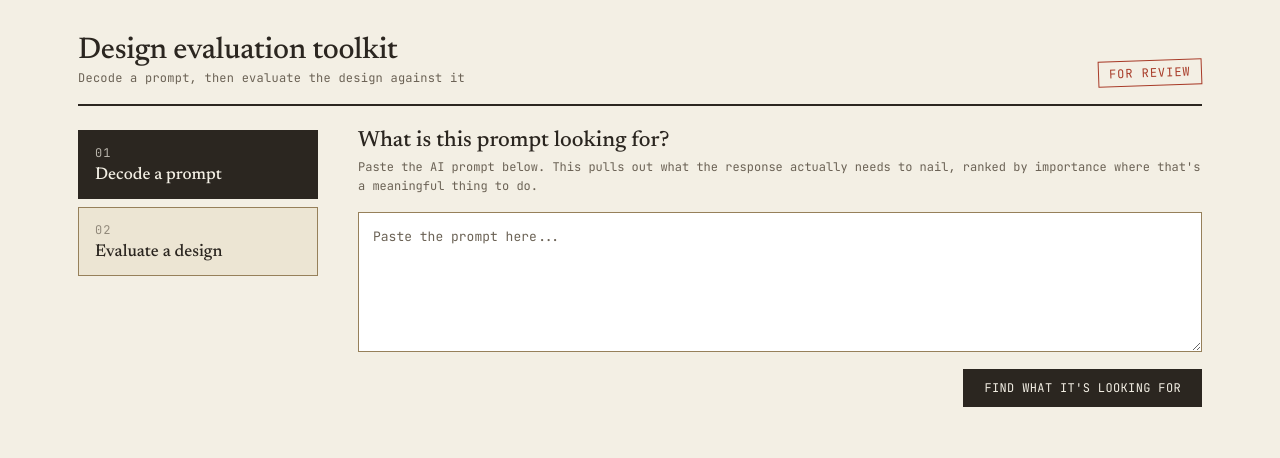
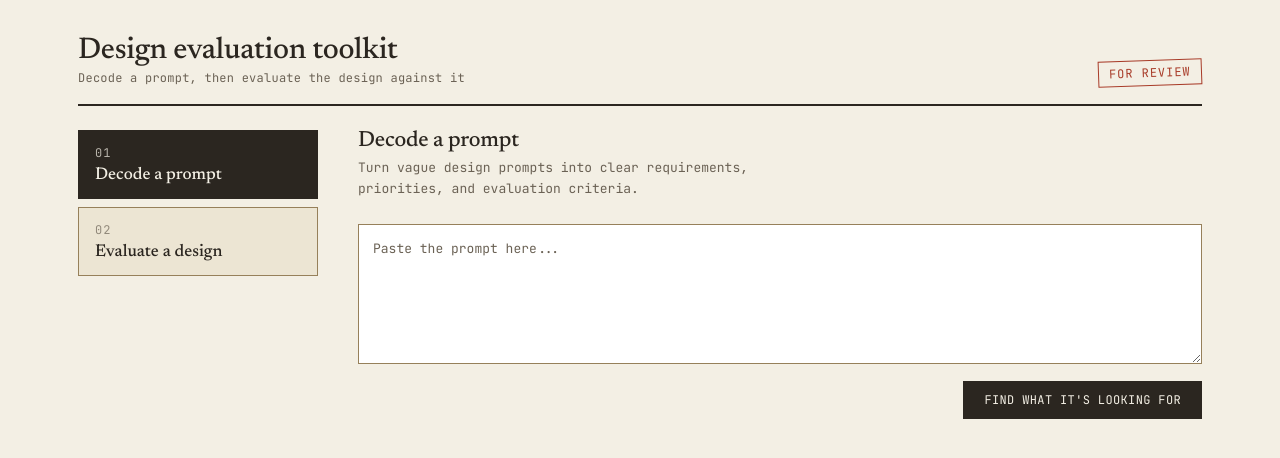
Before and after one commit to Samhavasdesign/design-eval-checklist, a plain HTML site: page index.html in a window 1280 px wide. Drawn offline with Linux system fonts and the light colour scheme.

Commit message:
Move tool descriptions from nav hover into section headers
Drop the hover reveal on the nav items (now just number + name) and give
each tool view a header block: the tool name as the heading with its
description as the subhead. tool-1 gains a header it never had;
tool-0's old "What is this prompt looking for?" title and its paragraph
are replaced by this consistent treatment. Orphaned .module-title /
.module-sub styles removed; textarea keeps an aria-label.

Co-Authored-By: Claude Sonnet 5 <noreply@anthropic.com>

```diff
--- a/index.html
+++ b/index.html
@@ -88,19 +88,22 @@
     color:var(--ink);
   }
   .tool-link.active .tool-name{color:var(--paper);}
-  .tool-desc{
-    display:none;
-    margin-top:8px;
-    font-size:12px;
-    line-height:1.5;
-    color:var(--ink-soft);
-  }
-  .tool-link.active .tool-desc{color:var(--line);}
   .tool-view{display:none;}
   .tool-view.active{display:block;}
-  @media (min-width:861px){
-    .tool-link:hover .tool-desc,
-    .tool-link:focus-visible .tool-desc{display:block;}
+  .tool-header{margin-bottom:24px;}
+  .tool-header h2{
+    font-family:'Newsreader', serif;
+    font-weight:500;
+    font-size:22px;
+    letter-spacing:-0.01em;
+    margin:0 0 6px;
+  }
+  .tool-header p{
+    margin:0;
+    max-width:60ch;
+    font-size:13px;
+    line-height:1.6;
+    color:var(--ink-soft);
   }
   @media (max-width:860px){
     .shell{grid-template-columns:1fr;gap:24px;}
@@ -452,18 +455,6 @@
   .prompt-module{
     padding-bottom:12px;
   }
-  .module-title{
-    font-family:'Newsreader', serif;
-    font-size:22px;
-    font-weight:500;
-    margin:0 0 6px;
-  }
-  .module-sub{
-    font-size:12px;
-    color:var(--ink-soft);
-    margin:0 0 16px;
-    line-height:1.6;
-  }
   .prompt-textarea{
     width:100%;
     min-height:140px;
@@ -600,22 +591,22 @@
       <button class="tool-link active" type="button" data-tool="0" aria-current="page">
         <span class="tool-step">01</span>
         <span class="tool-name">Decode a prompt</span>
-        <span class="tool-desc">Turn vague design prompts into clear requirements, priorities, and evaluation criteria.</span>
       </button>
       <button class="tool-link" type="button" data-tool="1">
         <span class="tool-step">02</span>
         <span class="tool-name">Evaluate a design</span>
-        <span class="tool-desc">Use a structured framework to judge prompt adherence, visual quality, usability, and overall execution.</span>
       </button>
     </nav>
 
     <main class="tool-main">
 
       <section class="tool-view active" id="tool-0" aria-labelledby="tool-0-title">
+        <div class="tool-header">
+          <h2 id="tool-0-title">Decode a prompt</h2>
+          <p>Turn vague design prompts into clear requirements, priorities, and evaluation criteria.</p>
+        </div>
         <section class="prompt-module">
-          <h2 class="module-title" id="tool-0-title">What is this prompt looking for?</h2>
-          <p class="module-sub">Paste the AI prompt below. This pulls out what the response actually needs to nail, ranked by importance where that's a meaningful thing to do.</p>
-          <textarea id="promptInput" class="prompt-textarea" placeholder="Paste the prompt here..."></textarea>
+          <textarea id="promptInput" class="prompt-textarea" placeholder="Paste the prompt here..." aria-label="AI prompt to decode"></textarea>
           <div class="module-action-bar">
             <span class="module-status" id="promptStatus"></span>
             <button class="btn" id="analyzeBtn">Find what it's looking for</button>
@@ -624,7 +615,11 @@
         </section>
       </section>
 
-      <section class="tool-view" id="tool-1" aria-label="Evaluate a design">
+      <section class="tool-view" id="tool-1" aria-labelledby="tool-1-title">
+        <div class="tool-header">
+          <h2 id="tool-1-title">Evaluate a design</h2>
+          <p>Use a structured framework to judge prompt adherence, visual quality, usability, and overall execution.</p>
+        </div>
         <div class="topnav" id="topnav">
           <div class="tabs" id="tabs"></div>
           <button class="btn ghost small" id="resetBtn" aria-label="Reset all"><span class="label-long">Reset all</span><span class="label-short">Reset</span></button>
```
